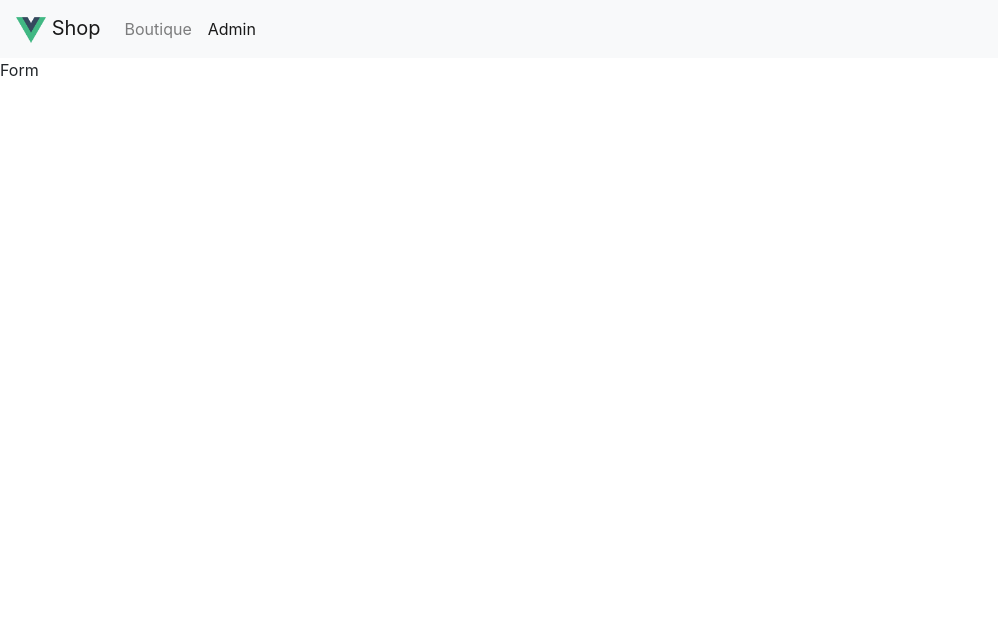
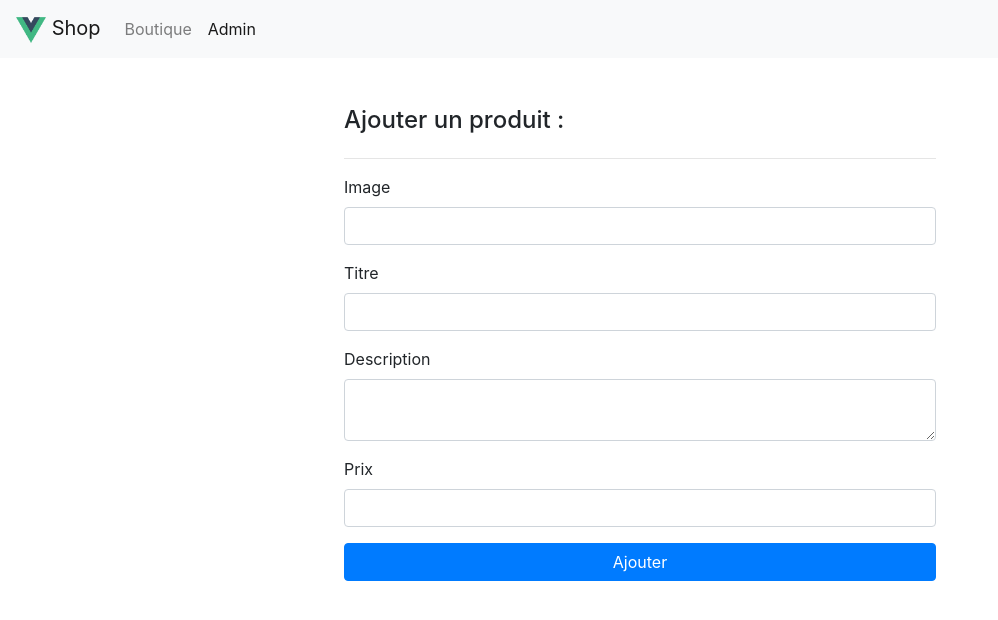
Before and after one commit to raoulnzefa/my_vue-js_online_shop, a Vue app: page / in a window 1280 px wide. Both pictures are taken after a click on the link "Admin". Shown: the top 620 px of the page, without its empty margins (0-998 px from the left). Built offline with nearby package versions, Linux system fonts and the light colour scheme.

Commit message:
link form data & update products

```diff
--- a/src/components/features/Admin/Admin/Admin.vue
+++ b/src/components/features/Admin/Admin/Admin.vue
@@ -1,5 +1,5 @@
 <template>
-    <div>
+    <div class="d-flex flex-row justify-content-center p-5">
         <admin-product-form class="w-50" />
     </div>
 </template>
--- a/src/components/features/Admin/AdminProductForm/AdminProductForm.vue
+++ b/src/components/features/Admin/AdminProductForm/AdminProductForm.vue
@@ -1,11 +1,77 @@
 <template>
-    <div class="AdminProductForm">
-        <div>Form</div>
-    </div>
+    <form class="d-flex flex-column" @submit.prevent="trySubmit">
+        <h4>Ajouter un produit :</h4>
+        <hr class="w-100">
+        <div class="form-group">
+            <label>Image</label>
+            <input v-model="form.img" type="text" class="form-control" />
+        </div>
+        <div class="form-group">
+            <label>Titre</label>
+            <input v-model="form.title" type="text" class="form-control" />
+        </div>
+        <div class="form-group">
+            <label>Description</label>
+            <textarea v-model="form.description" class="form-control"></textarea>
+        </div>
+        <div class="form-group">
+            <label>Prix</label>
+            <input v-model.number="form.price" type="number" class="form-control" />
+        </div>
+        <ul v-if="errors.length">
+            <li class="text-danger" v-for="error in errors" :key="error">{{ error }}</li>
+        </ul>
+        <button class="btn btn-primary">Ajouter</button>
+    </form>
 </template>
 
 <script>
+    import { eventBus } from "../../../../main";
+
     export default {
+        data() {
+            return {
+                form: {
+                    img: '',
+                    title: '',
+                    description: '',
+                    price: ''
+                },
+                errors: []
+            }
+        },
+        methods: {
+            trySubmit() {
+                if (this.formIsValid()) {
+                    if (this.formIsValid()) {
+                        eventBus.addProduct({ ...this.form });
+                        this.resetForm();
+                        eventBus.changePage('User');
+                    }
+                }
+            },
+            formIsValid() {
+                this.errors = [];
+                if (!this.form.img) {
+                    this.errors.push('img required');
+                }
+                if (!this.form.title) {
+                    this.errors.push('title required');
+                }
+                if (!this.form.description) {
+                    this.errors.push('description required');
+                }
+                if (!this.form.price) {
+                    this.errors.push('price required');
+                }
+                return !this.errors.length;
+            },
+            resetForm() {
+                // eslint-disable-next-line no-unused-vars
+                let {img, title, description, price} = this.form;
+                img = title = description = price = '';
+            },
+        },
         props: {
         },
     };
--- a/src/main.js
+++ b/src/main.js
@@ -65,6 +65,10 @@ export const eventBus = new Vue({
       this.page = page;
       this.$emit('update:page', this.page);
     },
+    addProduct(product) {
+      this.products = [ ...this.products, { ...product, id: this.products.length + 1 + '' }];
+      this.$emit('update:products', this.products);
+    },
   },
 });
 
```
